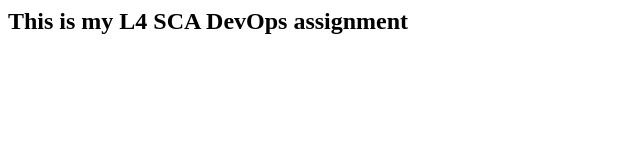
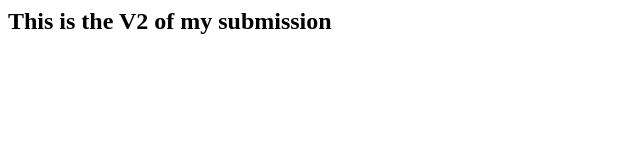
Before and after one commit to elsie-dev/SCA-Devops, a plain HTML site: page index.html in a window 1280 px wide. Shown: the whole page, without its empty margins (0-640 px from the left). Drawn offline with Linux system fonts and the light colour scheme.

Commit message:
add screenshots

```diff
--- a/index.html
+++ b/index.html
@@ -5,6 +5,6 @@
         <title>Docker Nginx</title>
     </head>
     <body>
-        <h2>This is my L4 SCA DevOps assignment</h2>
+        <h2>This is the V2 of my submission</h2>
     </body>
 </html>
```
Also changed, not shown: screenshots/4.2.1 or.png (added), screenshots/4.2.10.png (added), screenshots/4.2.11.png (added), screenshots/4.2.3 (2).png (added), screenshots/4.2.3.png (added), screenshots/4.2.5 partb.png (added), screenshots/4.2.5.png (added), screenshots/4.2.6.png (added), screenshots/4.2.7.png (added), screenshots/4.2.8.png (added), screenshots/4.2.9.png (added), screenshots/4.png (added), screenshots/Screenshot (119).png (added), screenshots/Screenshot (126).png (added), 1 other file.
